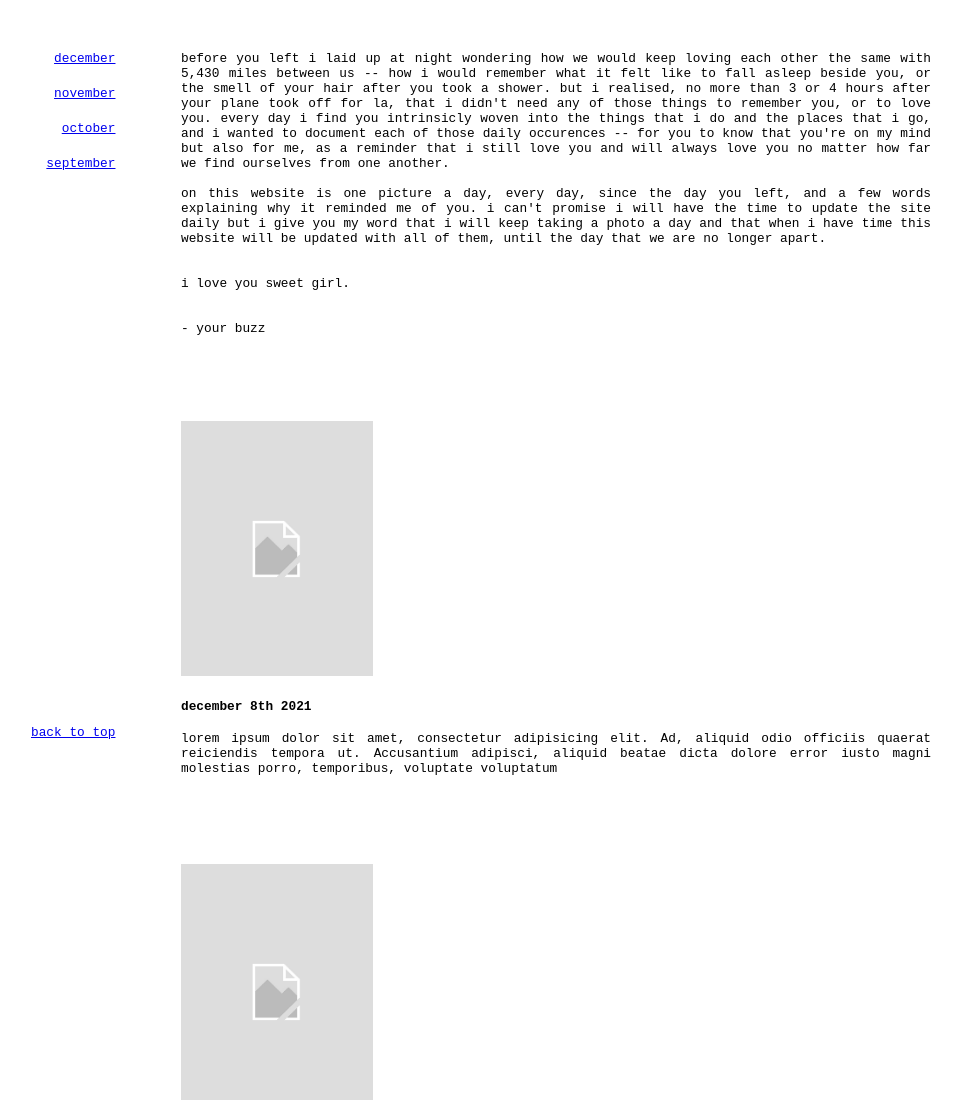
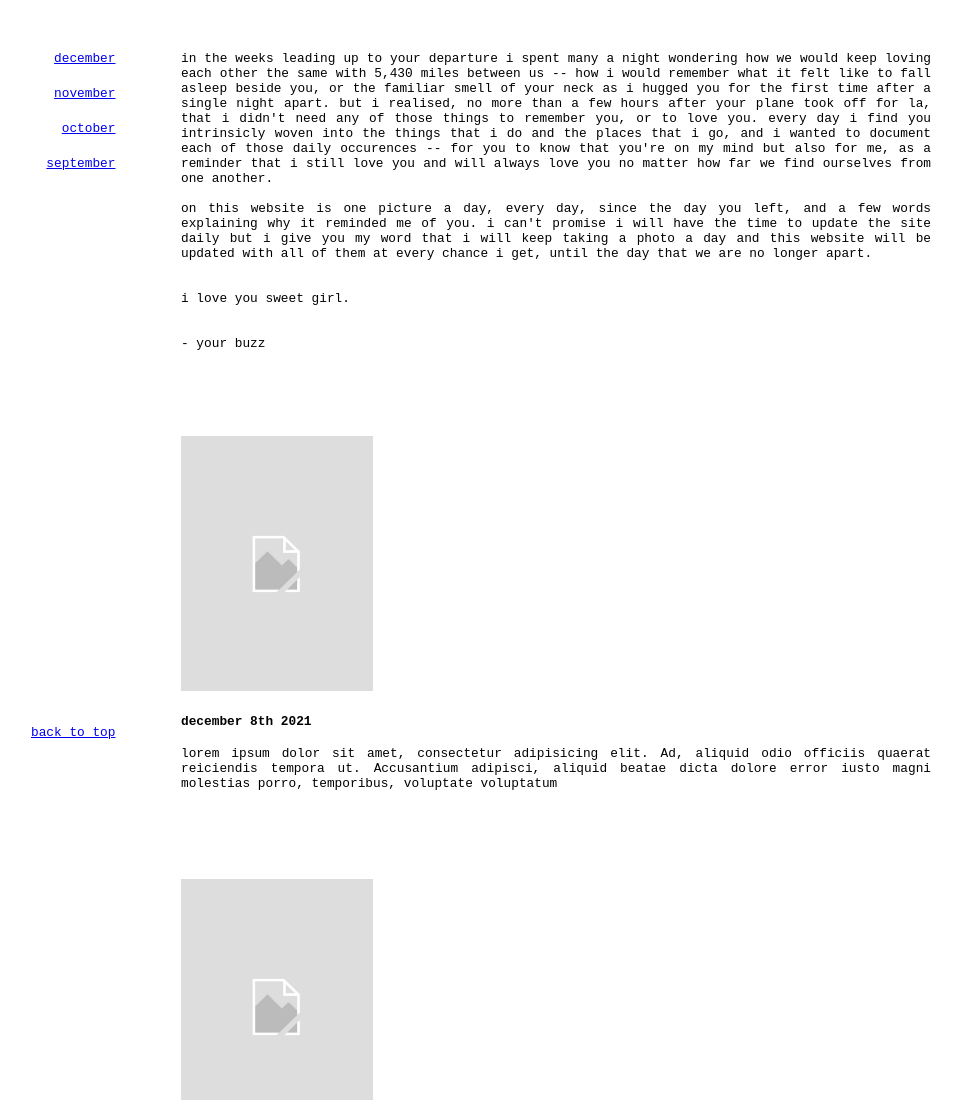
Before and after one commit to photosforcaroline/photosforcaroline.github.io, a plain HTML site: page index.html in a window 1280 px wide. Shown: the top 1100 px of the page, without its empty margins (159-1121 px from the left). Drawn offline with Linux system fonts and the light colour scheme.

Commit message:
a little more poetic

```diff
--- a/index.html
+++ b/index.html
@@ -32,17 +32,17 @@
 
     <div class="works" id="works">
         <p id="intro">
-            before you left i laid up at night wondering how we would keep loving each other
-            the same with 5,430 miles between us -- how i would remember what it felt like to fall asleep beside you, or the smell
-            of your hair after you took a shower. but i realised, no more than 3 or 4 hours after your plane
+            in the weeks leading up to your departure i spent many a night wondering how we would keep loving each other
+            the same with 5,430 miles between us -- how i would remember what it felt like to fall asleep beside you, or the familiar smell
+            of your neck as i hugged you for the first time after a single night apart. but i realised, no more than a few hours after your plane
             took off for la, that i didn't need any of those things to remember you, or to love you. every day i
             find you intrinsicly woven into the things that i do and the places that i go, and i wanted to document
             each of those daily occurences -- for you to know that you're on my mind but also for me, as a reminder
             that i still love you and will always love you no matter how far we find ourselves from one another.<br>
             <br>on this website is one picture a day, every day, since the day you left, and a few words explaining
             why it reminded me of you. i can't promise i will have the time to update the site daily but i give you my
-            word that i will keep taking a photo a day and that when i have time this website will be updated with all
-            of them, until the day that we are no longer apart.<br><br><br>i love you sweet girl.<br><br><br>- your buzz
+            word that i will keep taking a photo a day and this website will be updated with all of them at every chance
+            i get, until the day that we are no longer apart.<br><br><br>i love you sweet girl.<br><br><br>- your buzz
         </p>
 
         <div id="december">
```
